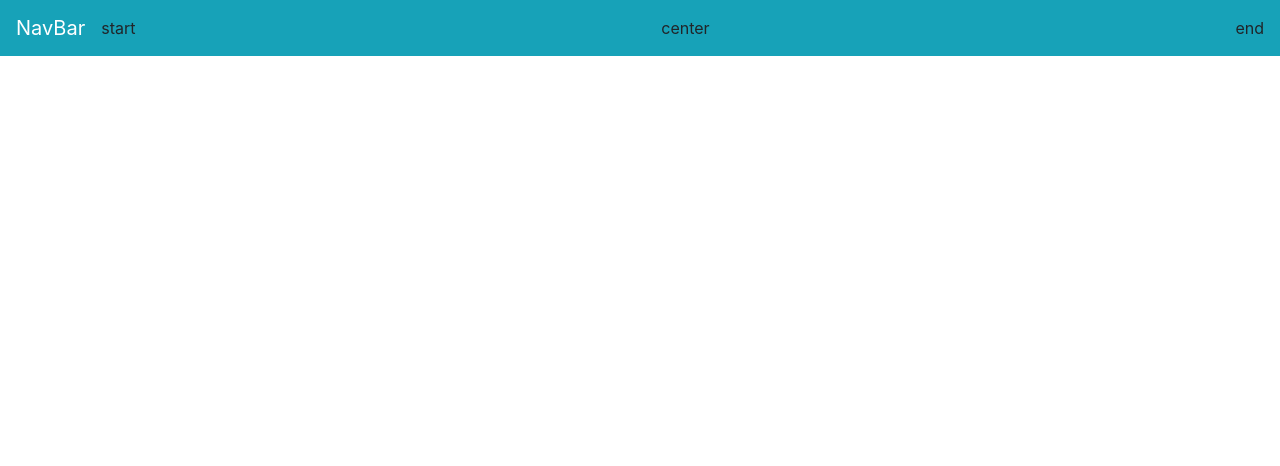
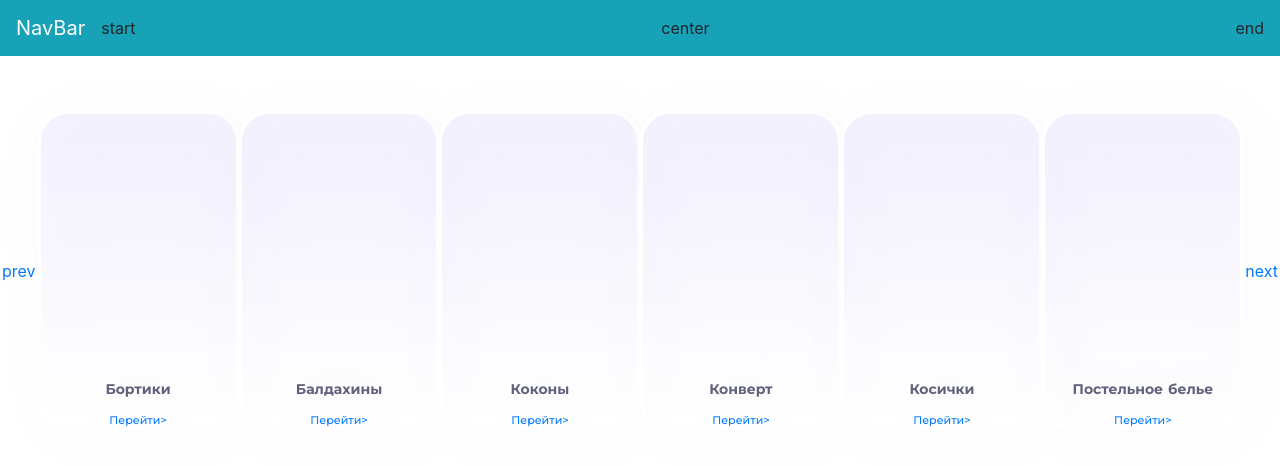
Before and after one commit to jalagash-it/imme-frontend, a Nuxt app: page / in a window 1280 px wide. Shown: the top 466 px of the page. Built offline with nearby package versions, Linux system fonts and the light colour scheme.

Commit message:
added slider

```diff
--- a/assets/css/main.css
+++ b/assets/css/main.css
@@ -1,9 +1,65 @@
 html,
 body {
-    margin: 0;
+  margin: 0;
 }
 
 body {
-    max-width: 1600px;
-    width: 1600px;
+  max-width: 1600px;
+  width: 1600px;
 }
+
+.catalog {
+  margin-top: 55px;
+
+}
+.catalog__content {
+  display: flex;
+  justify-content: space-around;
+  align-items: center;
+}
+.left__arrow{
+  flex-grow: 1;
+  text-align: center;
+}
+.right__arrow{
+  flex-grow: 1;
+  text-align: center;
+}
+.catalog__item {
+  position: relative;
+  width: 193px;
+  height: 319px;
+  border-radius: 30px;
+
+  display: flex;
+  flex-grow: 2;
+  flex-direction: column;
+  align-items: center;
+  justify-content: flex-end;
+  border: 3px solid #fff;
+  box-sizing: border-box;
+  filter: drop-shadow(5px 10px 30px rgba(41, 41, 167, 0.08));
+  background: linear-gradient(
+    180deg,
+    rgba(203, 191, 255, 0.2) 0%,
+    rgba(203, 191, 255, 0) 100%
+  );
+}
+.catalog__item p {
+  color: #60617b;
+  font-family: "Montserrat", sans-serif;
+  font-style: normal;
+  font-weight: bold;
+  font-size: 14px;
+  line-height: 17px;
+}
+.catalog__item a {
+  font-family: "Montserrat";
+  font-style: normal;
+  font-weight: 500;
+  font-size: 11px;
+  line-height: 13px;
+}
+.catalog__item a::after {
+  content: ">";
+}
--- a/pages/index.vue
+++ b/pages/index.vue
@@ -11,6 +11,45 @@
         <b-navbar-nav align="right">end</b-navbar-nav>
       </b-collapse>
     </b-navbar>
+    <div class="catalog">
+
+      <div class="catalog__content">
+             <div class="left__arrow">
+        <a href="#" class="img">prev</a>
+
+      </div>
+        <div class="catalog__item">
+          <p>Бортики</p>
+          <a href="#">Перейти</a>
+
+        </div>
+
+        <div class="catalog__item">
+          <p>Балдахины</p>
+          <a href="#">Перейти</a>
+        </div>
+        <div class="catalog__item">
+          <p>Коконы</p>
+          <a href="#">Перейти</a>
+        </div>
+        <div class="catalog__item">
+          <p>Конверт</p>
+          <a href="#">Перейти</a>
+        </div>
+        <div class="catalog__item">
+          <p>Косички</p>
+          <a href="#">Перейти</a>
+        </div>
+        <div class="catalog__item">
+          <p>Постельное белье</p>
+          <a href="#">Перейти</a>
+        </div>
+              <div class="right__arrow">
+        <a href="#"><img src="" alt="">next</a>
+      </div>
+      </div>
+
+    </div>
   </b-container>
 </template>
 
@@ -19,6 +58,9 @@ export default {};
 </script>
 
 <style scoped>
+
+@import url("../assets/css/main.css");
+@import url("https://fonts.googleapis.com/css2?family=Montserrat:wght@400;500;600;700;800&display=swap");
 .container-fluid {
   padding: 0;
   margin: 0;
@@ -27,4 +69,5 @@ export default {};
   display: flex;
   justify-content: space-between;
 }
+
 </style>
```
Also changed, not shown: 1 other file (tests, documents, lock files or other folders).
